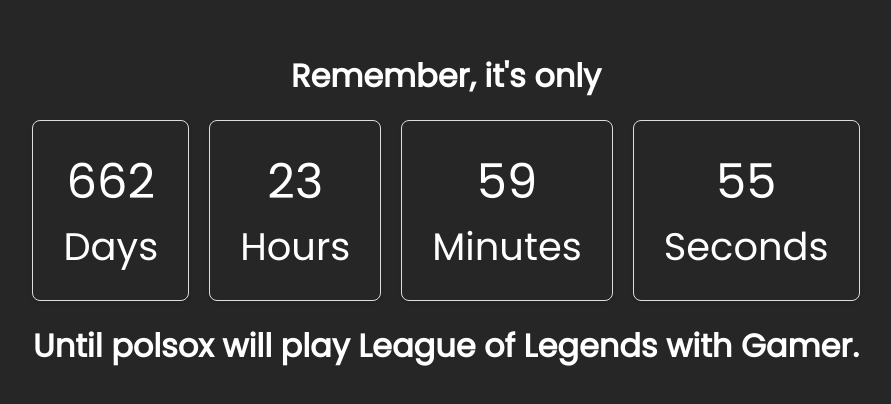
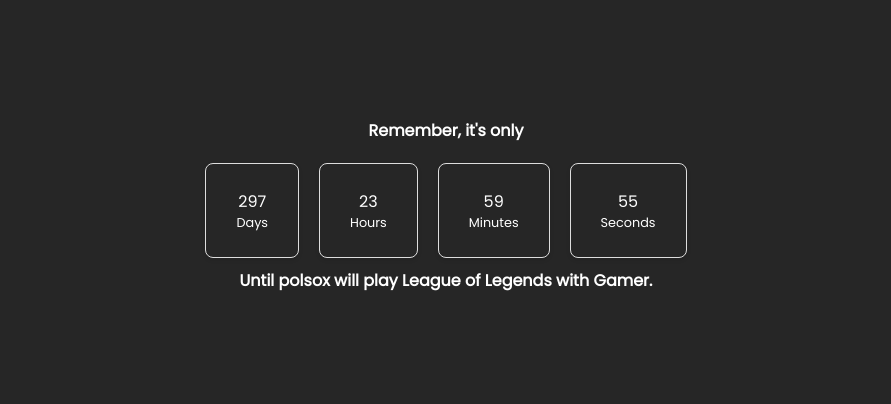
Before and after one commit to polsox/polsox.github.io, a plain HTML site: page index.html in a window 1280 px wide. Shown: the part 190-594 px from the top of the page, without its empty margins (194-1085 px from the left). Drawn offline with Linux system fonts and the light colour scheme.

Commit message:
updated the look

```diff
--- a/index.html
+++ b/index.html
@@ -18,12 +18,12 @@
     }
 
     h1 {
-    font-size: 2rem;
+    font-size: 1rem;
     margin-bottom: 20px;
     }
 
     #countdown {
-  font-size: 3em;
+  font-size: 1em;
   display: flex;
   gap: 20px;
   flex-direction: row;
@@ -59,7 +59,7 @@
         return new Date(storedTargetTime);
       } else {
         const defaultTargetDate = new Date();
-        defaultTargetDate.setFullYear(2026, 0, 6);
+        defaultTargetDate.setFullYear(2025, 0, 6);
         return defaultTargetDate;
       }
     }
```
